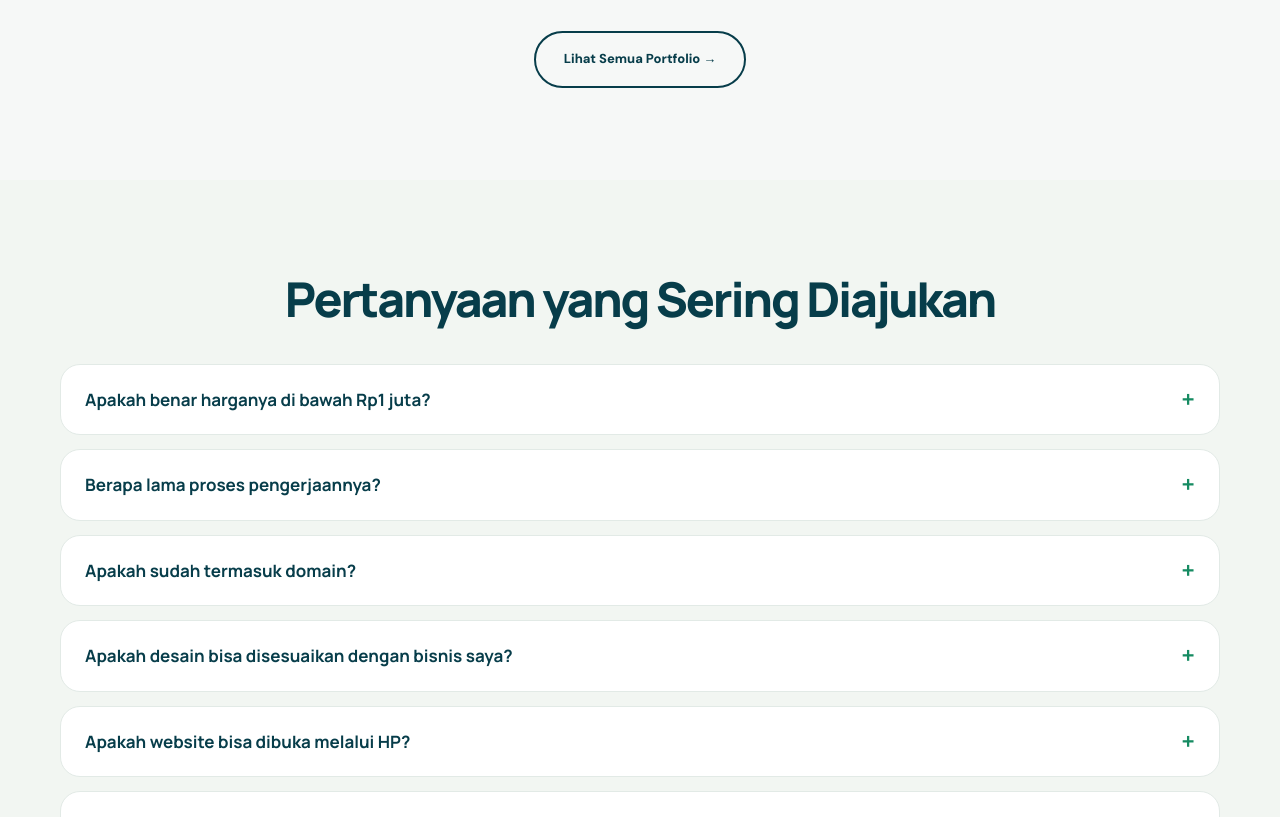
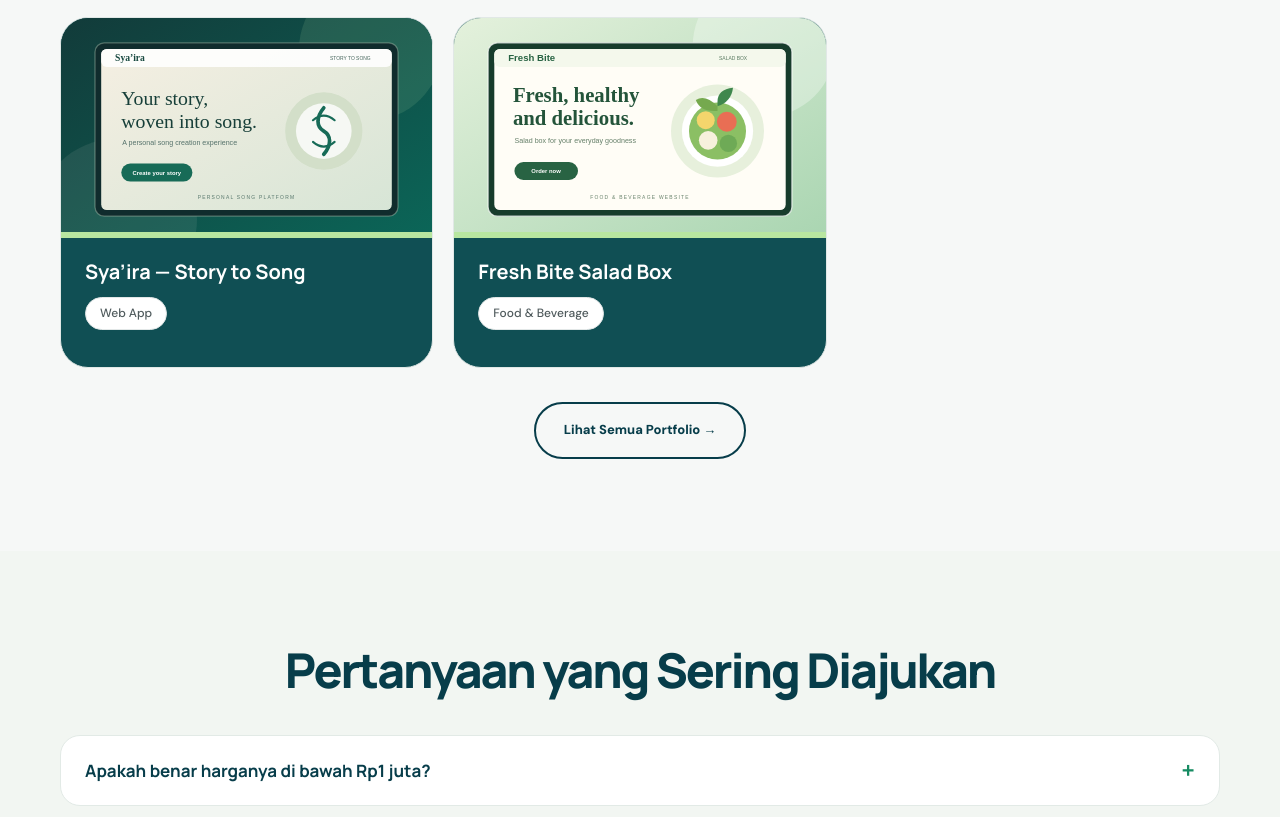
Before and after one commit to ihsanmaximus/ukm-gomax, a plain HTML site: page index.html in a window 1280 px wide. Shown: the part 5062-5879 px from the top of the page. Drawn offline with Linux system fonts and the light colour scheme.

Commit message:
Add Sya'ira and Fresh Bite to public portfolio

```diff
--- a/index.html
+++ b/index.html
@@ -194,6 +194,8 @@
           <article><div class="portfolio-art"><img src="assets/images/portfolio/fatih-portfolio-mockup-01.png" alt="Contoh website kuliner"></div><h3>Website Ottoman Dining by Fatih</h3><p>Kategori Kuliner</p></article>
           <article><div class="portfolio-art"><img src="assets/images/portfolio/faisal-portfolio-mockup-01.png" alt="Contoh website fashion"></div><h3>Website dr. Faisal, M.Sc, Sp.A</h3><p>Kategori Personal</p></article>
           <article><div class="portfolio-art"><img src="assets/images/portfolio/ayyash-portfolio-mockup-01.png" alt="Contoh website produk lokal"></div><h3>Website Advokat Ayyash</h3><p>Kategori Personal</p></article>
+          <article><div class="portfolio-art"><img src="assets/images/portfolio/syaira-portfolio-cover.svg" alt="Preview platform Sya’ira Story to Song"></div><h3><a href="https://syaira.id/" target="_blank" rel="noopener noreferrer">Sya’ira — Story to Song</a></h3><p>Web App</p></article>
+          <article><div class="portfolio-art"><img src="assets/images/portfolio/freshbite-portfolio-cover.svg" alt="Preview website Fresh Bite Salad Box"></div><h3><a href="https://freshbite.my.id/" target="_blank" rel="noopener noreferrer">Fresh Bite Salad Box</a></h3><p>Food &amp; Beverage</p></article>
         </div>
         <div style="text-align:center;margin-top:34px"><a class="btn" style="border:2px solid var(--navy);color:var(--navy);padding:16px 28px" href="#portfolio">Lihat Semua Portfolio →</a></div>
       </div>
```
